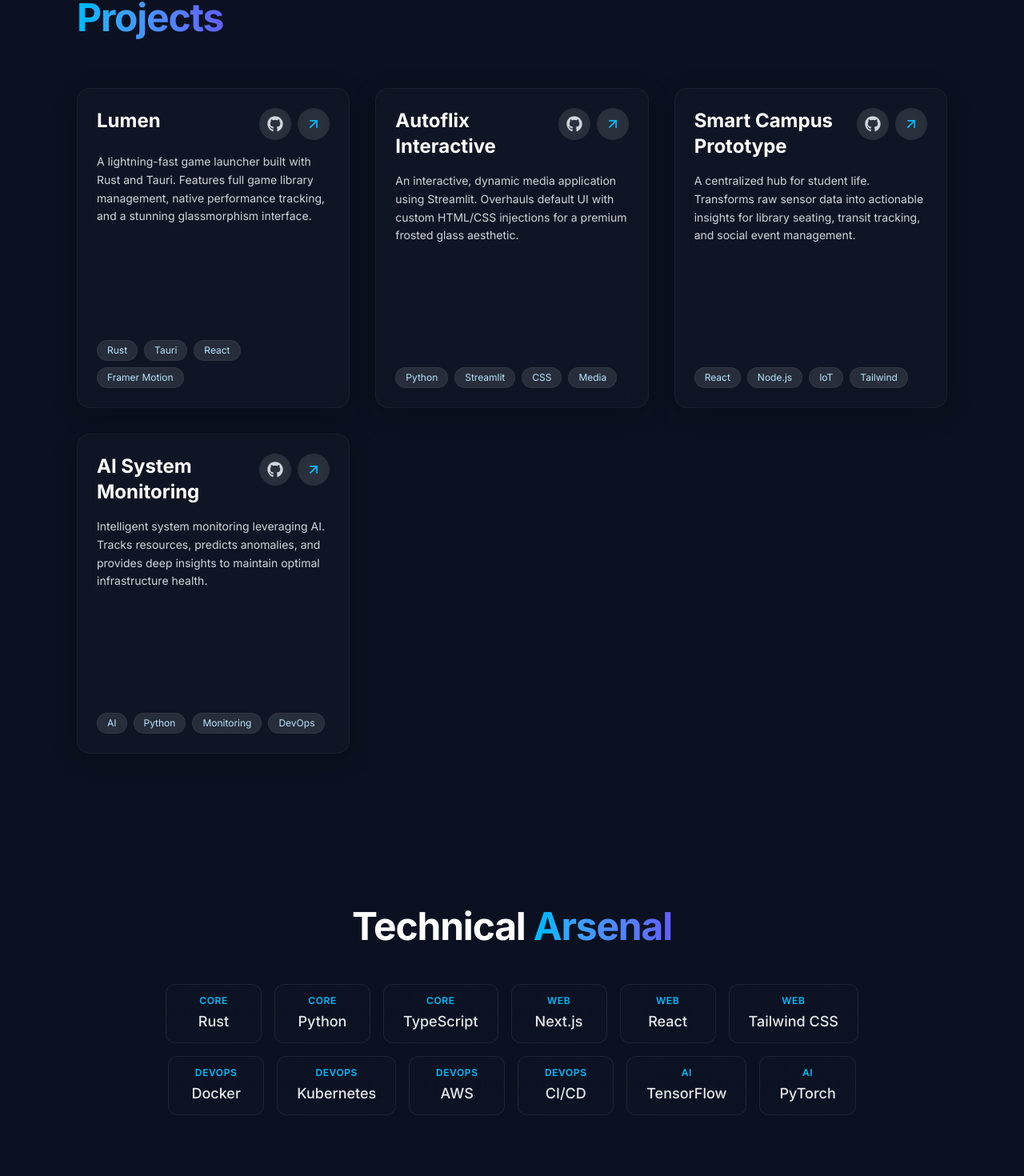
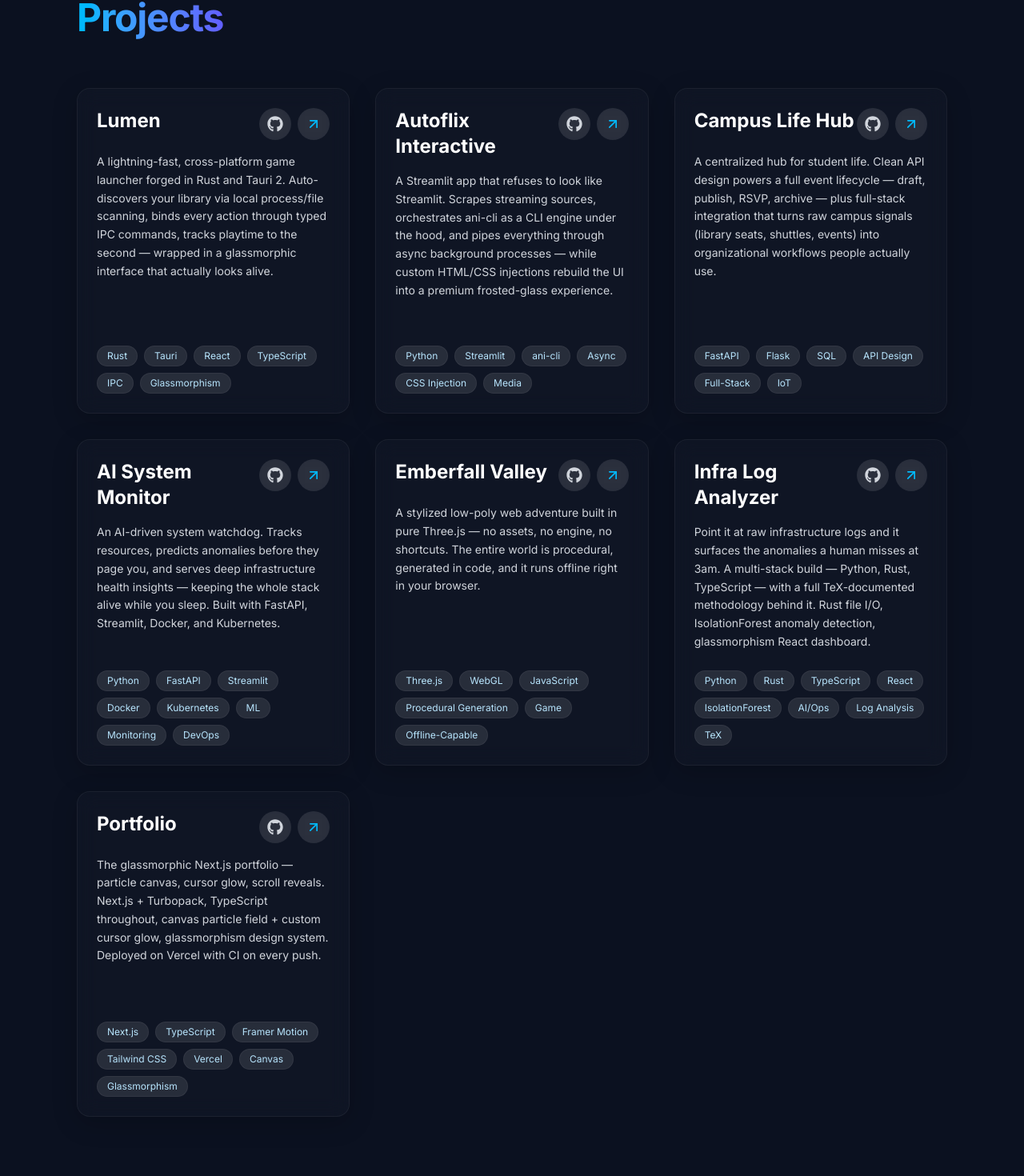
Before and after one commit to ihave9lives/Portfolio, a Next.js app: page / in a window 1280 px wide. Shown: the part 898-2368 px from the top of the page at 80% size. Built offline with nearby package versions, Linux system fonts and the light colour scheme.

Commit message:
Update portfolio: add all 7 GitHub projects with accurate descriptions/tags/repo URLs, expand tech stack to 22 technologies across 7 categories

```diff
--- a/src/components/sections/TechStack.tsx
+++ b/src/components/sections/TechStack.tsx
@@ -6,15 +6,25 @@
   { name: "Rust", category: "Core" },
   { name: "Python", category: "Core" },
   { name: "TypeScript", category: "Core" },
+  { name: "JavaScript", category: "Core" },
+  { name: "SQL", category: "Core" },
   { name: "Next.js", category: "Web" },
   { name: "React", category: "Web" },
   { name: "Tailwind CSS", category: "Web" },
+  { name: "Framer Motion", category: "Web" },
+  { name: "Three.js", category: "Web" },
+  { name: "Tauri", category: "Desktop" },
+  { name: "Streamlit", category: "Data Apps" },
+  { name: "FastAPI", category: "API" },
+  { name: "Flask", category: "API" },
   { name: "Docker", category: "DevOps" },
   { name: "Kubernetes", category: "DevOps" },
   { name: "AWS", category: "DevOps" },
   { name: "CI/CD", category: "DevOps" },
-  { name: "TensorFlow", category: "AI" },
-  { name: "PyTorch", category: "AI" },
+  { name: "TensorFlow", category: "AI/ML" },
+  { name: "PyTorch", category: "AI/ML" },
+  { name: "scikit-learn", category: "AI/ML" },
+  { name: "IsolationForest", category: "AI/ML" },
 ];
 
 export default function TechStack() {
--- a/src/data/projects.ts
+++ b/src/data/projects.ts
@@ -1,32 +1,50 @@
 export const personalLinks = {
   github: "https://github.com/ihave9lives/",
   linkedin: "https://www.linkedin.com/in/sashankar-j-30399a3b1/",
-  resume: "/Sashankar_J_Resume.pdf", // Place your resume.pdf in the public/ folder
+  resume: "/Sashankar_J_Resume.pdf",
 };
 
 export const projectsData = [
   {
     title: "Lumen",
-    description: "A lightning-fast game launcher built with Rust and Tauri. Features full game library management, native performance tracking, and a stunning glassmorphism interface.",
-    tags: ["Rust", "Tauri", "React", "Framer Motion"],
+    description: "A lightning-fast, cross-platform game launcher forged in Rust and Tauri 2. Auto-discovers your library via local process/file scanning, binds every action through typed IPC commands, tracks playtime to the second — wrapped in a glassmorphic interface that actually looks alive.",
+    tags: ["Rust", "Tauri", "React", "TypeScript", "IPC", "Glassmorphism"],
     repoUrl: "https://github.com/ihave9lives/Lumen"
   },
   {
     title: "Autoflix Interactive",
-    description: "An interactive, dynamic media application using Streamlit. Overhauls default UI with custom HTML/CSS injections for a premium frosted glass aesthetic.",
-    tags: ["Python", "Streamlit", "CSS", "Media"],
+    description: "A Streamlit app that refuses to look like Streamlit. Scrapes streaming sources, orchestrates ani-cli as a CLI engine under the hood, and pipes everything through async background processes — while custom HTML/CSS injections rebuild the UI into a premium frosted-glass experience.",
+    tags: ["Python", "Streamlit", "ani-cli", "Async", "CSS Injection", "Media"],
     repoUrl: "https://github.com/ihave9lives/Autoflix-Interactive"
   },
   {
-    title: "Smart Campus Prototype",
-    description: "A centralized hub for student life. Transforms raw sensor data into actionable insights for library seating, transit tracking, and social event management.",
-    tags: ["React", "Node.js", "IoT", "Tailwind"],
+    title: "Campus Life Hub",
+    description: "A centralized hub for student life. Clean API design powers a full event lifecycle — draft, publish, RSVP, archive — plus full-stack integration that turns raw campus signals (library seats, shuttles, events) into organizational workflows people actually use.",
+    tags: ["FastAPI", "Flask", "SQL", "API Design", "Full-Stack", "IoT"],
     repoUrl: "https://github.com/ihave9lives/Smart-Campus-Prototype"
   },
   {
-    title: "AI System Monitoring",
-    description: "Intelligent system monitoring leveraging AI. Tracks resources, predicts anomalies, and provides deep insights to maintain optimal infrastructure health.",
-    tags: ["AI", "Python", "Monitoring", "DevOps"],
-    repoUrl: "https://github.com/ihave9lives/ai-system-monitoring"
-  }
+    title: "AI System Monitor",
+    description: "An AI-driven system watchdog. Tracks resources, predicts anomalies before they page you, and serves deep infrastructure health insights — keeping the whole stack alive while you sleep. Built with FastAPI, Streamlit, Docker, and Kubernetes.",
+    tags: ["Python", "FastAPI", "Streamlit", "Docker", "Kubernetes", "ML", "Monitoring", "DevOps"],
+    repoUrl: "https://github.com/ihave9lives/AI-System-Monitor"
+  },
+  {
+    title: "Emberfall Valley",
+    description: "A stylized low-poly web adventure built in pure Three.js — no assets, no engine, no shortcuts. The entire world is procedural, generated in code, and it runs offline right in your browser.",
+    tags: ["Three.js", "WebGL", "JavaScript", "Procedural Generation", "Game", "Offline-Capable"],
+    repoUrl: "https://github.com/ihave9lives/emberfall-valley"
+  },
+  {
+    title: "Infra Log Analyzer",
+    description: "Point it at raw infrastructure logs and it surfaces the anomalies a human misses at 3am. A multi-stack build — Python, Rust, TypeScript — with a full TeX-documented methodology behind it. Rust file I/O, IsolationForest anomaly detection, glassmorphism React dashboard.",
+    tags: ["Python", "Rust", "TypeScript", "React", "IsolationForest", "AI/Ops", "Log Analysis", "TeX"],
+    repoUrl: "https://github.com/ihave9lives/AI-Powered-Infrastructure-Log-Analyzer"
+  },
+  {
+    title: "Portfolio",
+    description: "The glassmorphic Next.js portfolio — particle canvas, cursor glow, scroll reveals. Next.js + Turbopack, TypeScript throughout, canvas particle field + custom cursor glow, glassmorphism design system. Deployed on Vercel with CI on every push.",
+    tags: ["Next.js", "TypeScript", "Framer Motion", "Tailwind CSS", "Vercel", "Canvas", "Glassmorphism"],
+    repoUrl: "https://github.com/ihave9lives/Portfolio"
+  },
 ];
```
